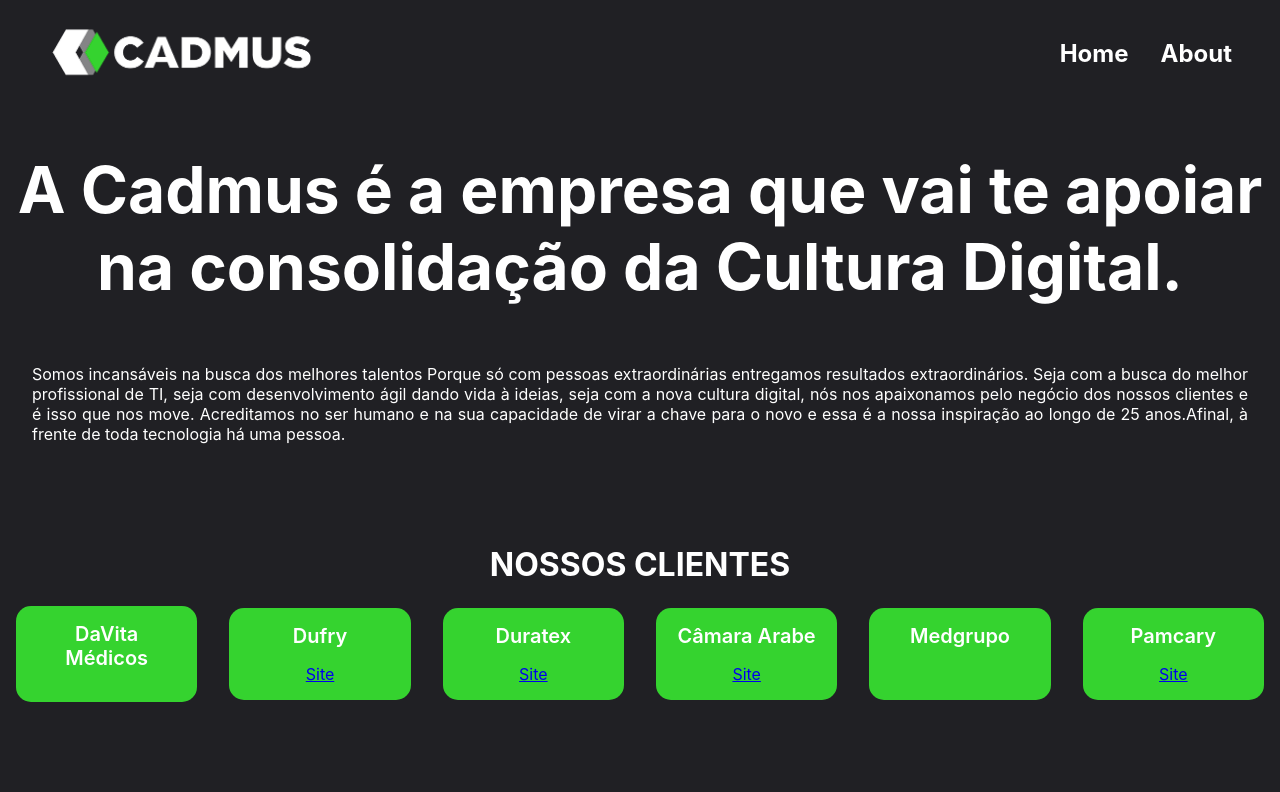
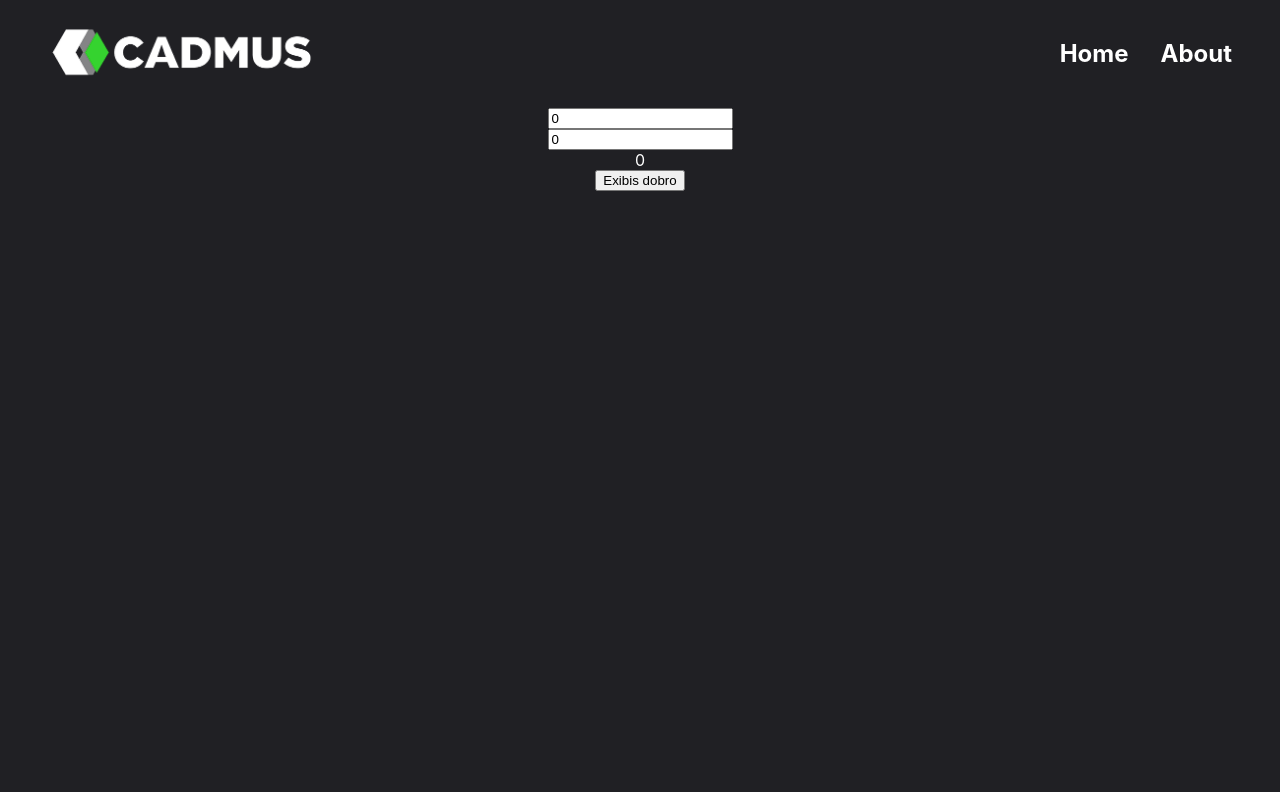
Before and after one commit to jefersonwillian/curso-react-cadmus, a React (Create React App) app: page / in a window 1280 px wide. Shown: the top 792 px of the page. Built offline with nearby package versions, Linux system fonts and the light colour scheme.

Commit message:
react hooks

```diff
--- a/src/App.js
+++ b/src/App.js
@@ -2,12 +2,14 @@
 import { Routes, Route, Link } from "react-router-dom";
 import Home from './pages/home/index';
 import About from './pages/about/index';
+import ReactHooks from './pages/hooks/react-hooks/index'
 
 function App() {
   return (
     <Routes>
-      <Route path="/" element={<Home />} />
+      <Route path="home" element={<Home />} />
       <Route path="about" element={<About />} />
+      <Route path="/" element={<ReactHooks />} />
     </Routes>
   );
 }
--- a/src/index.css
+++ b/src/index.css
@@ -6,6 +6,7 @@
   -webkit-font-smoothing: antialiased;
   -moz-osx-font-smoothing: grayscale;
     background-color: #202024;
+    color: #fff;
 }
 
 code {
--- /dev/null
+++ b/src/pages/hooks/react-hooks/index.js
@@ -0,0 +1,45 @@
+import Menu from "../../../components/menu/index";
+import { useCallback, useEffect, useState } from "react";
+
+function ReactHooks() {
+  console.log("rederizou :v:");
+
+  const [valor1, setValor1] = useState(0);
+  const [valor2, setValor2] = useState(0);
+
+  const exibirDobro = () => {
+    alert(valor1 * 2);
+  };
+
+  // useEffect
+  useEffect(() => {
+    exibirDobro();
+  }, [valor1]);
+
+  // useCallback;
+  //   const exibirDobro = useCallback(() => {
+  //     alert(valor1 * 2);
+  //   }, [valor1]);
+
+  return (
+    <>
+      <Menu />
+      <>
+        <div className="container">
+          <input
+            value={valor1}
+            onChange={(e) => setValor1(Number(e.target.value))}
+          ></input>
+          <input
+            value={valor2}
+            onChange={(e) => setValor2(Number(e.target.value))}
+          ></input>
+          <label>{valor1 + valor2}</label>
+          <button onClick={exibirDobro}>Exibis dobro</button>
+        </div>
+      </>
+    </>
+  );
+}
+
+export default ReactHooks;
```
Also changed, not shown: src/pages/hooks/custom-hook/index.js (added), src/pages/hooks/hooks-terceiros/index.js (added).
